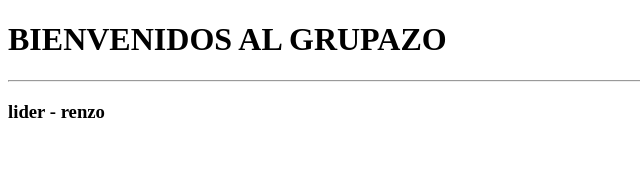
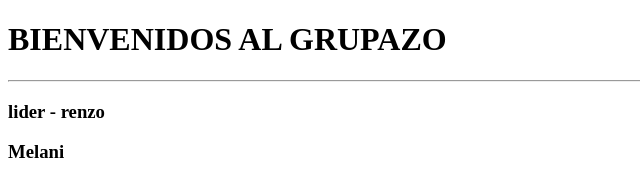
Before and after one commit to 07-SE7EN-07/repogrupazo, a plain HTML site: page index.html in a window 1280 px wide. Shown: the full height of the page, 0-640 px from the left. Drawn offline with Linux system fonts and the light colour scheme.

Commit message:
se agrego melani

```diff
--- a/index.html
+++ b/index.html
@@ -9,5 +9,6 @@
     <h1>BIENVENIDOS AL GRUPAZO</h1>
     <hr>
     <h3>lider - renzo</h3>
+    <h3>Melani</h3>
 </body>
 </html>
```
